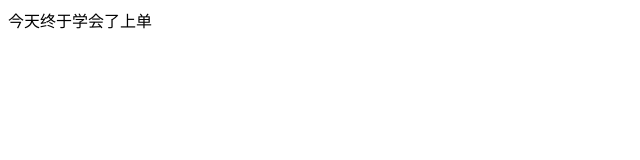
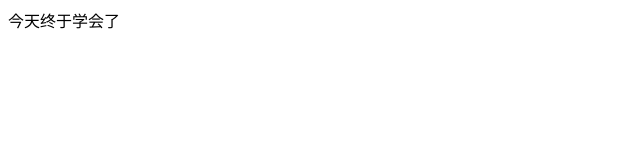
Before and after one commit to 3374205314/homework, a plain HTML site: page 01.html in a window 1280 px wide. Shown: the full height of the page, 0-640 px from the left. Drawn offline with Linux system fonts and the light colour scheme.

Commit message:
20190925

```diff
--- a/01.html
+++ b/01.html
@@ -5,6 +5,6 @@
 		<title></title>
 	</head>
 	<body>
-		今天终于学会了上单
+		今天终于学会了
 	</body>
 </html>
```
